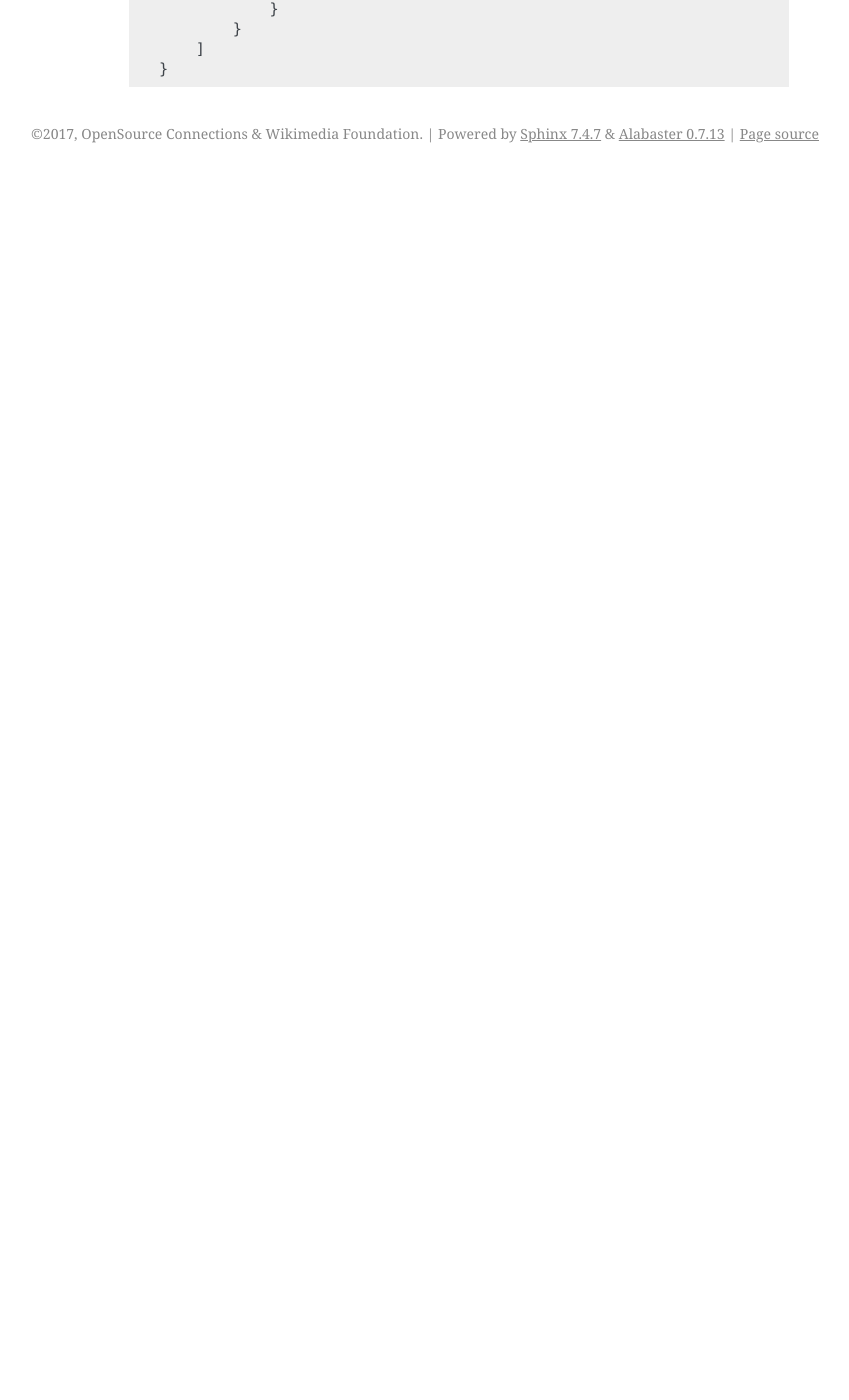
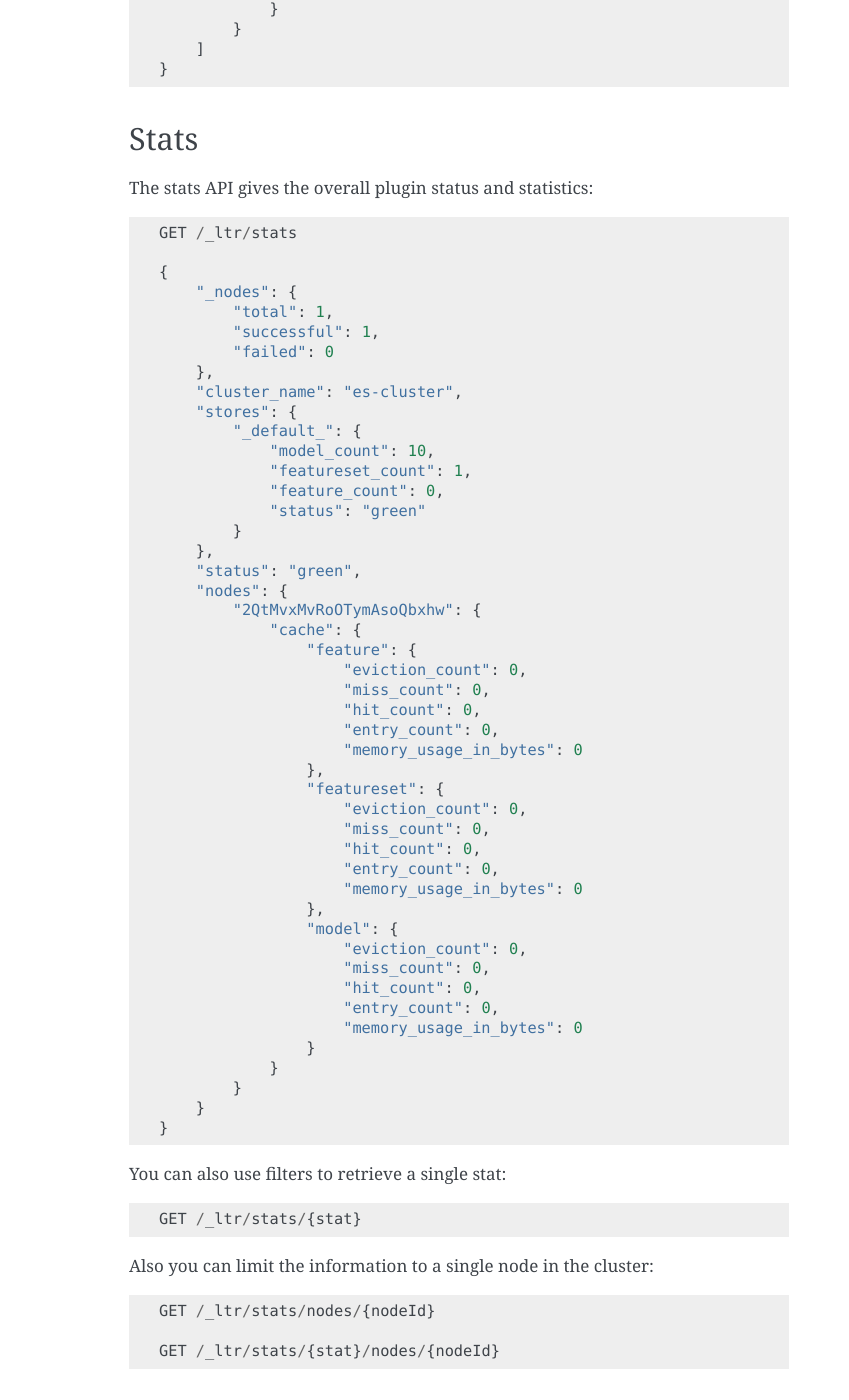
Before and after one commit to o19s/elasticsearch-learning-to-rank, a Sphinx documentation site: the page built from docs/advanced-functionality.rst, in a window 1280 px wide and 1400 px high, scrolled down 5173 px. Shown: the whole window, without its empty margins (291-1140 px from the left). Built offline with Sphinx 7.4.7, drawn with Linux system fonts in a browser that asks for light colours; pages that are not in the unit, such as notebooks, are missing from menus; before the commit the page ends 5346 px from its top, so only the background shows below that.

Commit message:
add stats section into advanced functionality doc.

```diff
--- a/docs/advanced-functionality.rst
+++ b/docs/advanced-functionality.rst
@@ -212,3 +212,65 @@ If (and only if) the extra logging Map is accessed, it will be returned as an ad
             }
         ]
     }
+
+=============================
+Stats
+=============================
+The stats API gives the overall plugin status and statistics::
+
+    GET /_ltr/stats
+
+    {
+        "_nodes": {
+            "total": 1,
+            "successful": 1,
+            "failed": 0
+        },
+        "cluster_name": "es-cluster",
+        "stores": {
+            "_default_": {
+                "model_count": 10,
+                "featureset_count": 1,
+                "feature_count": 0,
+                "status": "green"
+            }
+        },
+        "status": "green",
+        "nodes": {
+            "2QtMvxMvRoOTymAsoQbxhw": {
+                "cache": {
+                    "feature": {
+                        "eviction_count": 0,
+                        "miss_count": 0,
+                        "hit_count": 0,
+                        "entry_count": 0,
+                        "memory_usage_in_bytes": 0
+                    },
+                    "featureset": {
+                        "eviction_count": 0,
+                        "miss_count": 0,
+                        "hit_count": 0,
+                        "entry_count": 0,
+                        "memory_usage_in_bytes": 0
+                    },
+                    "model": {
+                        "eviction_count": 0,
+                        "miss_count": 0,
+                        "hit_count": 0,
+                        "entry_count": 0,
+                        "memory_usage_in_bytes": 0
+                    }
+                }
+            }
+        }
+    }
+
+You can also use filters to retrieve a single stat::
+
+    GET /_ltr/stats/{stat}
+
+Also you can limit the information to a single node in the cluster::
+
+    GET /_ltr/stats/nodes/{nodeId}
+
+    GET /_ltr/stats/{stat}/nodes/{nodeId}
```
